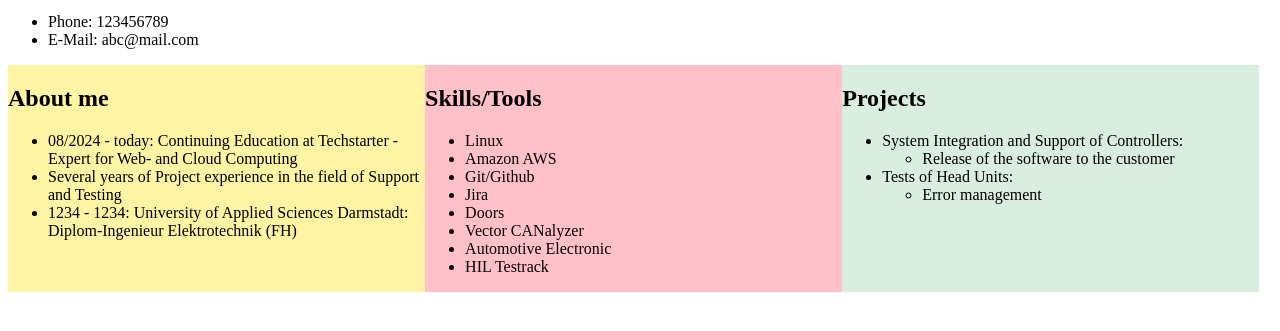
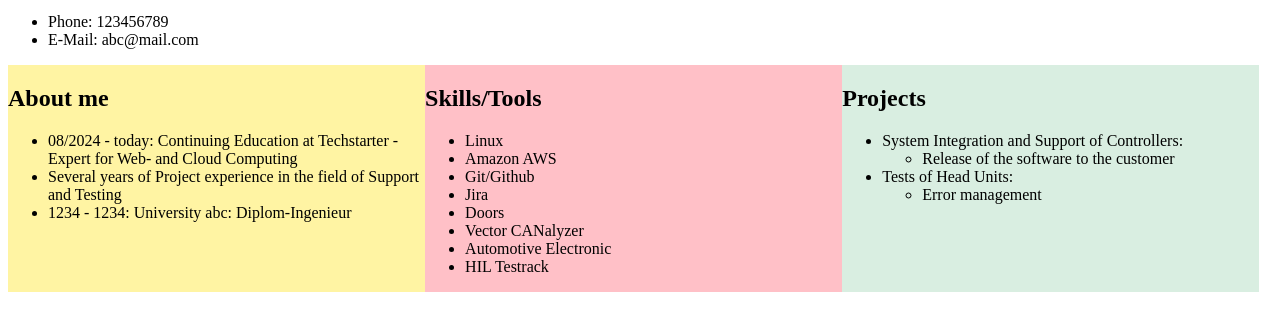
Before and after one commit to affanahmad14/affanahmad14.github.io, a plain HTML site: page index.html in a window 1280 px wide. Shown: the part 101-432 px from the top of the page. Drawn offline with Linux system fonts and the light colour scheme.

Commit message:
Updated html file

```diff
--- a/Affan_Ahmad_Portfolio.html
+++ b/index.html
@@ -1,7 +1,7 @@
 <!DOCTYPE html>
 <html>
 <head>
-
+  <title>Affan Ahmad</title>
 <style>
 .mycontainer {
   display: flex;
@@ -28,7 +28,7 @@
     <ul>
         <li>08/2024 - today: Continuing Education at Techstarter - Expert for Web- and Cloud Computing</li>
         <li>Several years of Project experience in the field of Support and Testing</li>
-        <li>1234 - 1234: University of Applied Sciences Darmstadt: Diplom-Ingenieur Elektrotechnik (FH)</li>
+        <li>1234 - 1234: University abc: Diplom-Ingenieur</li>
     </ul>
   </div>
 
```
